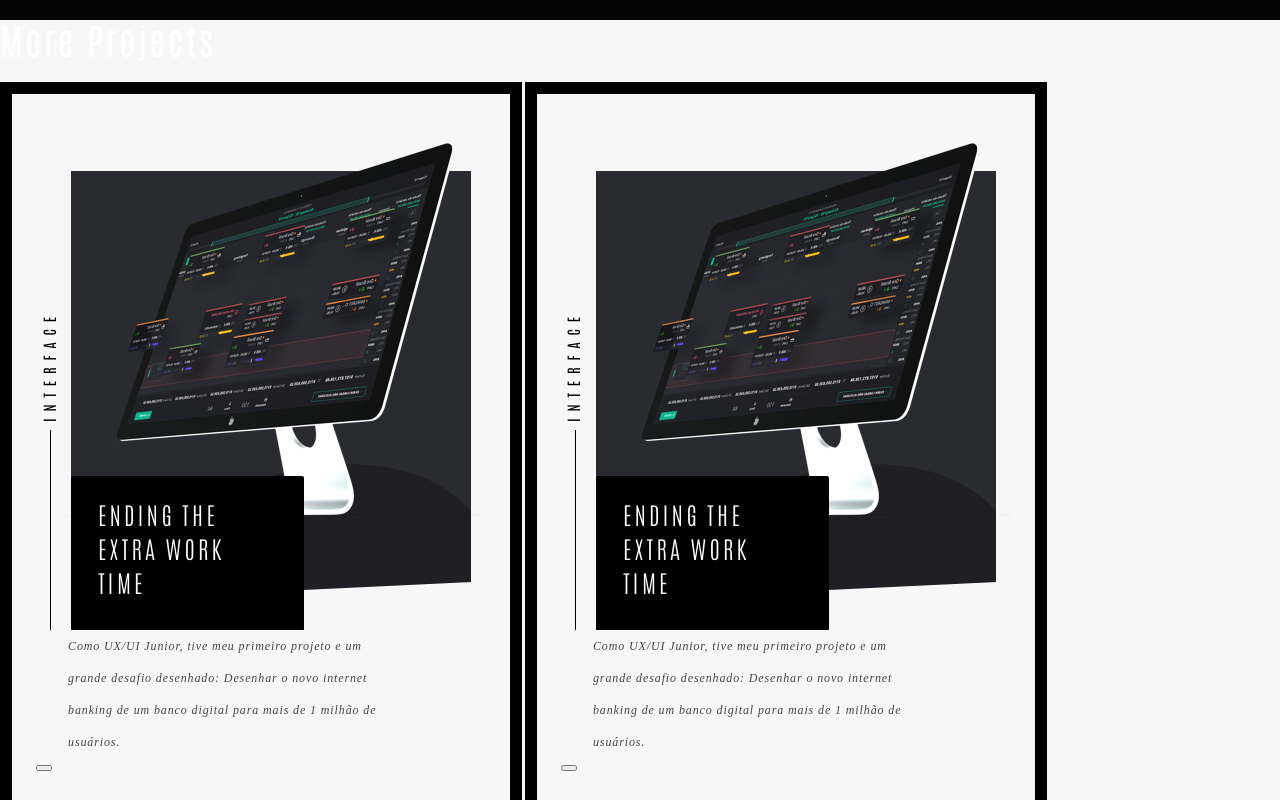
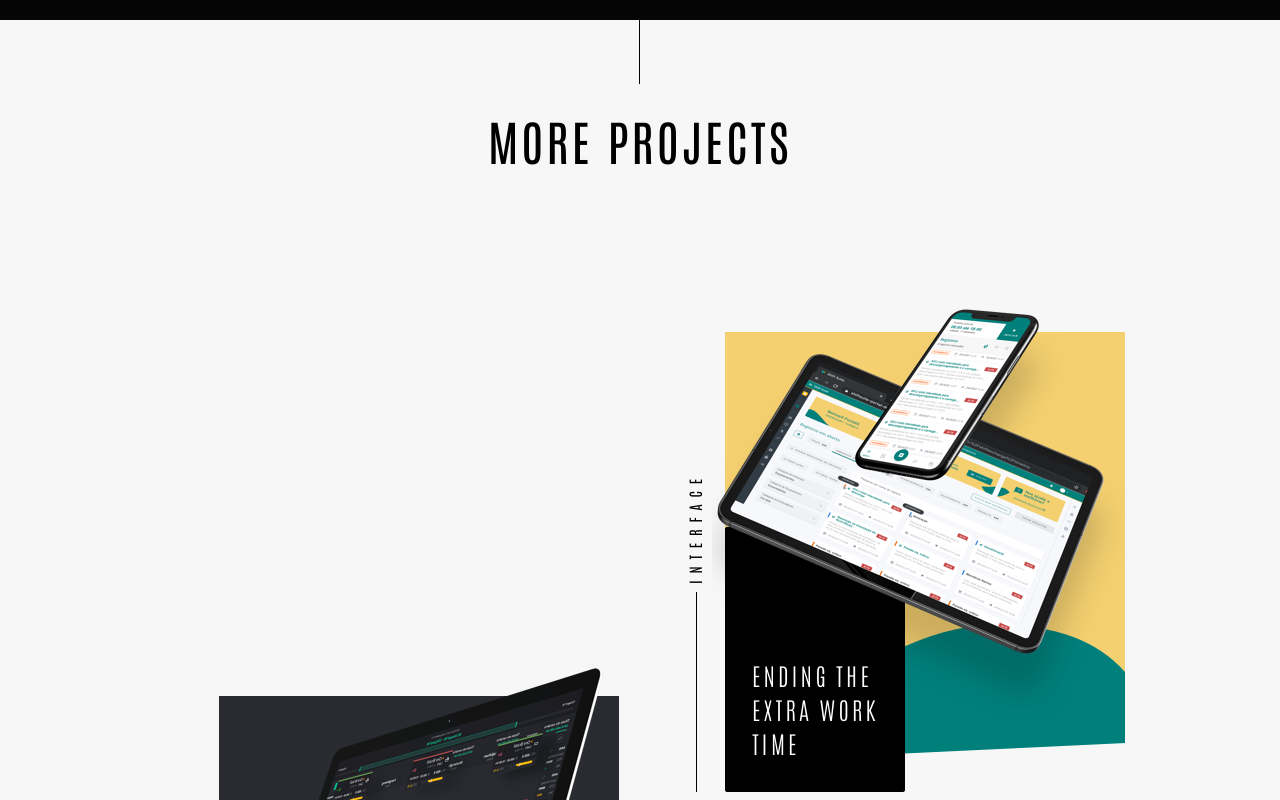
Before and after one commit to bernardfuriatti/bernardfuriatti.com_v3, a plain HTML site: page index.html in a window 1280 px wide. Shown: the part 2380-3180 px from the top of the page. Drawn offline with Linux system fonts and the light colour scheme; files whose address does not match are found by name.

Commit message:
Criação moreProjects

```diff
--- a/css/components/_sections.scss
+++ b/css/components/_sections.scss
@@ -258,13 +258,25 @@
 
 .fourthSection_moreProject{
     background-color: #F7F7F7;
+    hr{
+        height: 64px;
+        color: black;
+    }
+    h1{
+        margin-top: 40px;
+        margin-bottom: 80px;
+        text-align: center;
+    }
 
     .moreProject_Element{
         display: inline-block;
         width: 450px;
+        // box-sizing: border-box;
+        border: black 0px solid;
 
+        transition: border linear 0.5s;
         padding: 48px 24px;
-        border: black 12px solid;
+
 
         .element--Id{
             display: flex;
@@ -297,8 +309,32 @@
 
     }
 
+    .moreProject_Element:hover{
+        border: black 12px solid;
+    }
+
     p{
         color: black;
+    }
+
+    .moreProject_grid{
+        display: grid;
+        grid-template-areas:    'space0 element0'
+                                'element1 element0'
+                                'element1 element2'
+                                'space1 element2';
+                                width: 75vw;
+                                margin: auto;
+    }
+
+    .element--0{
+        grid-area: element0;
+    }
+    .element--1{
+        grid-area: element1;
+    }
+    .element--2{
+        grid-area: element2;
     }
 
 
--- a/css/components/_titles.scss
+++ b/css/components/_titles.scss
@@ -27,3 +27,12 @@
 .title--black{
     color: black;
 }
+
+.title--medium{
+    font-size: 4em;
+    font-family: "antonio";
+
+    text-transform: uppercase;
+    letter-spacing: 3px;
+
+}
--- a/index.html
+++ b/index.html
@@ -96,9 +96,23 @@
     </section>
 
     <section class="fourthSection_moreProject section--wide">
-        <h1>More Projects</h1>
-        <div class="moreProject_column1">
-            <div class="moreProject_Element">
+        <hr class="line--default line--lighter"></hr>
+        <h1 class="title--medium title--black">More <strong>Projects</strong></h1>
+        <div class="moreProject_grid">
+            <div class="moreProject_Element element--0">
+                <div class="element--Id">
+                    <div class="category--container">
+                        <span class="category--title title--black">Interface</span>
+                        <hr class="line--default line--black"></hr>
+                    </div>
+
+                    <img src="images/img--trocaTurnos.png" alt="Post's Thumbnail">
+                </div>
+                <p>Como UX/UI Junior, tive meu primeiro projeto e um grande desafio desenhado: Desenhar o novo internet banking de um banco digital para mais de 1 milhão de usuários. </p>
+                <button></button>
+            </div>
+
+            <div class="moreProject_Element element--1">
                 <div class="element--Id">
                     <div class="category--container">
                         <span class="category--title title--black">Interface</span>
@@ -111,27 +125,14 @@
                 <button></button>
             </div>
 
-            <div class="moreProject_Element">
+            <div class="moreProject_Element element--2">
                 <div class="element--Id">
                     <div class="category--container">
                         <span class="category--title title--black">Interface</span>
                         <hr class="line--default line--black"></hr>
                     </div>
 
-                    <img src="images/img--operationDesk.png" alt="Post's Thumbnail">
-                </div>
-                <p>Como UX/UI Junior, tive meu primeiro projeto e um grande desafio desenhado: Desenhar o novo internet banking de um banco digital para mais de 1 milhão de usuários. </p>
-                <button></button>
-            </div>
-
-            <div class="moreProject_Element">
-                <div class="element--Id">
-                    <div class="category--container">
-                        <span class="category--title title--black">Interface</span>
-                        <hr class="line--default line--black"></hr>
-                    </div>
-
-                    <img src="images/img--operationDesk.png" alt="Post's Thumbnail">
+                    <img src="images/img--comercial.png" alt="Post's Thumbnail">
                 </div>
                 <p>Como UX/UI Junior, tive meu primeiro projeto e um grande desafio desenhado: Desenhar o novo internet banking de um banco digital para mais de 1 milhão de usuários. </p>
                 <button></button>
```
Also changed, not shown: css/styles.css, 1 other file.
